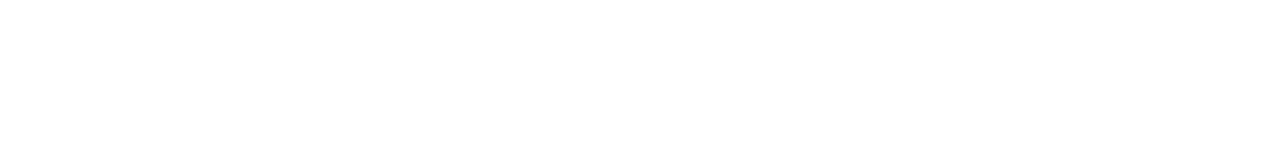
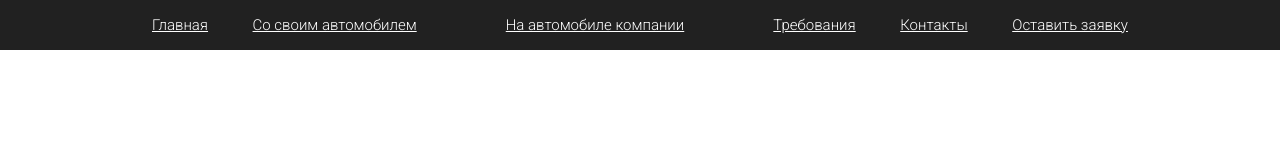
Before and after one commit to Ardaev-Sultan/uber, a plain HTML site: page src/index.html in a window 1280 px wide. Drawn offline with Linux system fonts and the light colour scheme.

Commit message:
firstfirst

```diff
--- a/src/css/style.css
+++ b/src/css/style.css
@@ -0,0 +1,22 @@
+* {
+    font-family: 'Roboto', sans-serif;
+}
+
+header {
+    height: 50px;
+    background: #212121;
+}
+
+.menu_link {
+    font-weight: 300;
+    font-size: 15px;
+    color: #FFFFFF;
+}
+
+.menu {
+    padding: 13px 70px;
+    display: flex;
+    justify-content: space-between;
+    margin: 0;
+    list-style-type: none;
+}
--- a/src/index.html
+++ b/src/index.html
@@ -13,6 +13,19 @@
 <link rel="stylesheet" href="css/style.css">
 </head>
 <body>
-
+    <header>
+        <div class="container">
+            <nav>
+                <ul class="menu">
+                    <li class="menu_item"><a href="#" class="menu_link">Главная</a></li>
+                    <li class="menu_item"><a href="#" class="menu_link">Со своим автомобилем</a><li>
+                    <li class="menu_item"><a href="#" class="menu_link">На автомобиле компании<a><li>
+                    <li class="menu_item"><a href="#" class="menu_link">Требования</a></li>
+                    <li class="menu_item"><a href="#" class="menu_link">Контакты </a></li>
+                    <li class="menu_item"><a href="#" class="menu_link">Оставить заявку</a></li>
+                </ul>
+            </nav>
+        </div>
+    </header>
 </body>
 </html>
```
